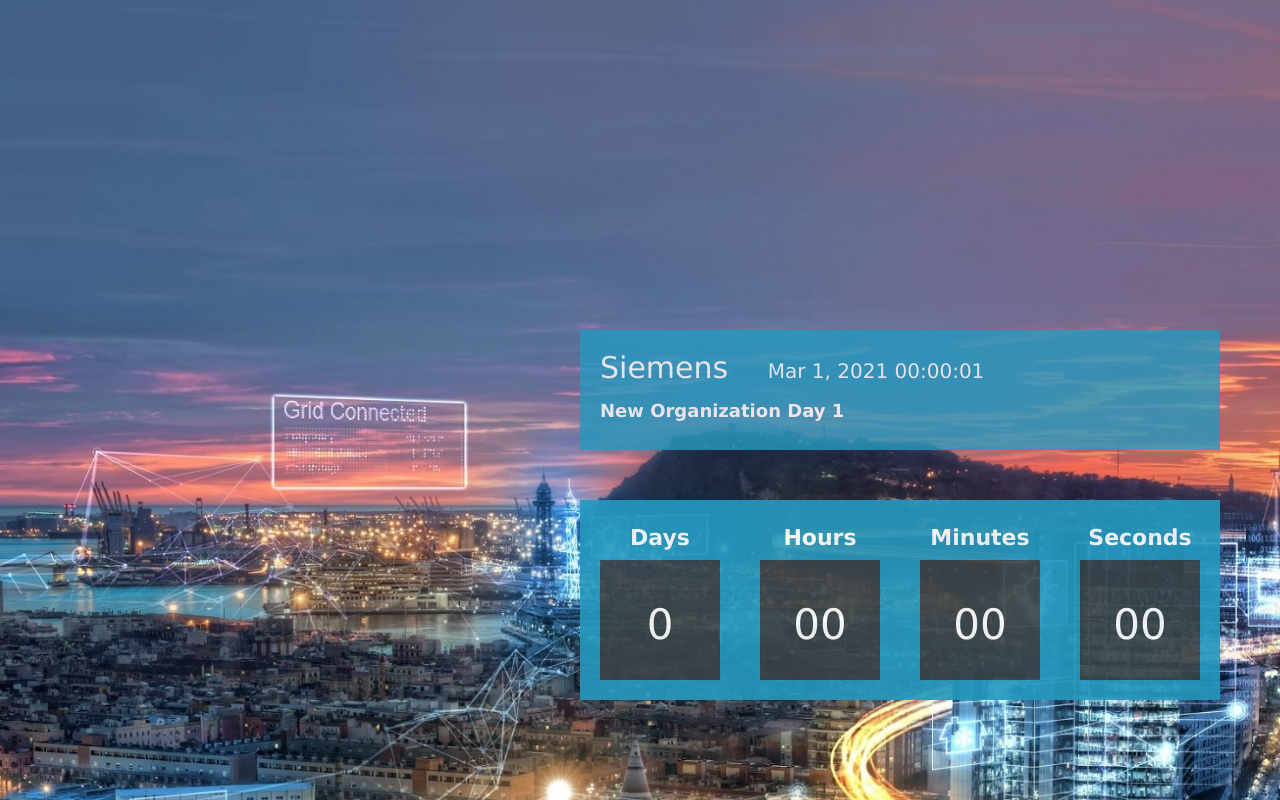
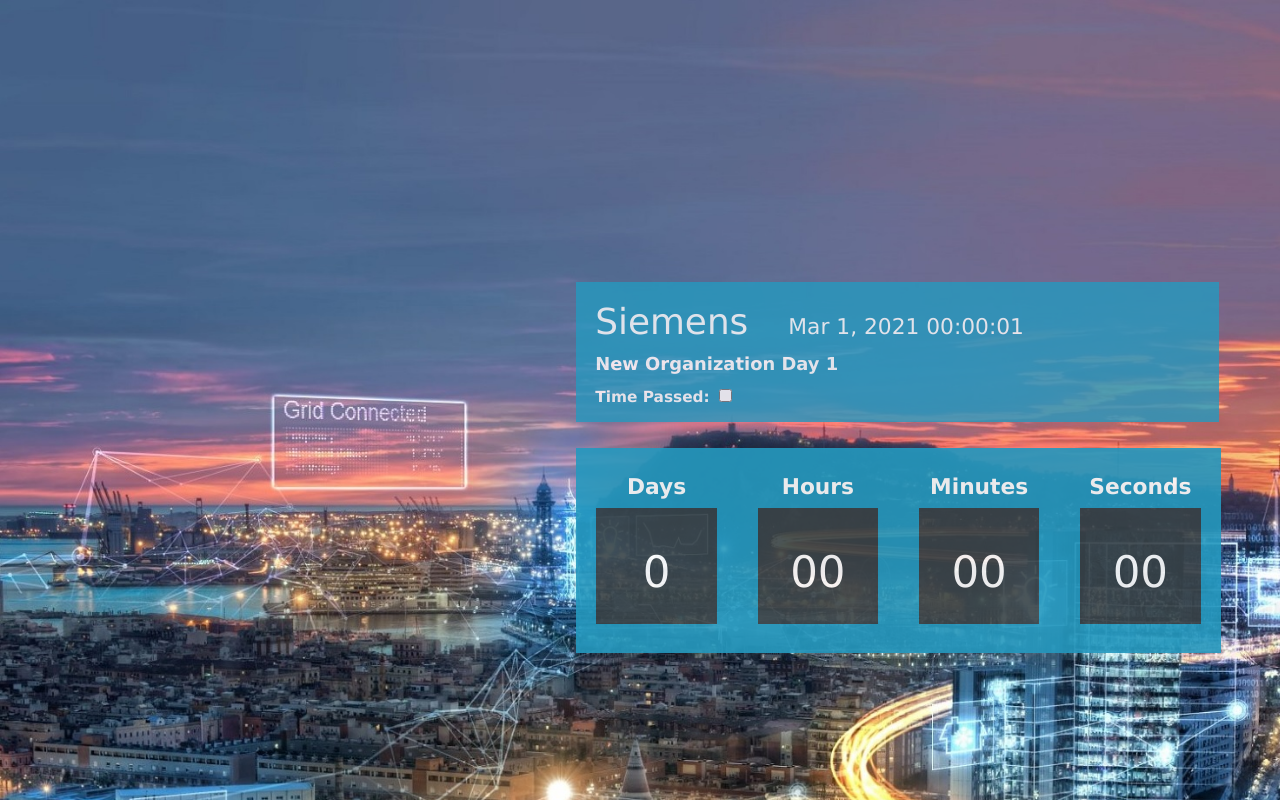
Before and after one commit to Hafsahabib76/CountDown-Web, a plain HTML site: page index.html in a window 1280 px wide. Drawn offline with Linux system fonts and the light colour scheme.

Commit message:
Final Commit

```diff
--- a/css/style.css
+++ b/css/style.css
@@ -5,31 +5,28 @@
     background-repeat: no-repeat;
     background-size: 130%;
     font-family:  'Lucida Sans', 'Lucida Sans Regular', 'Lucida Grande', 'Lucida Sans Unicode', Geneva, Verdana, sans-serif;
-    font-weight: 100;
 }
 
 /*Styling CountDown Div Box*/
  #CountDownDiv{
-    width: 600px;
-    height: 200px;
+    width: 45vw;
+    height: 16vw;
     background-color: #2599BF;
     color: #ffffff;
     display: inline-flex;
-    font-weight: 100;
     text-align: center;
-    font-size: 30px;
     position:absolute;
-    bottom:0;
+    top:0;
     right:0;
     opacity: 0.9;
     align-content: center;
-    margin-bottom: 100px;
-    margin-right: 100px;
+    margin-top: 35vw;
+    margin-right: 10vw;
     box-sizing: border-box;
 }
 /*Styling the inner content of CountDown Div*/
 #CountDownDiv > div{
-    padding: 20px;
+    padding: 1.6vw;
     background: #2599BF;
     display: inline-block;
     margin: 0 auto;
@@ -38,42 +35,42 @@
 
 /*Styling the span (timer) of CountDown Div*/
 #CountDownDiv div > span{
-    width: 120px;
-    height: 80px;
+    width: 9.4vw;
+    height: 6vw;
     background: #394348;
     display: inline-block;
     margin: 0 auto;
-    font-size: 42px;
+    font-size: 3.4vw;
     font-weight: 500;
-    padding-top: 40px;
+    padding-top: 3.1vw;
 }
 
 /*Styling the labels of the Timer*/
 .mediumText{
-    padding-top: 5px;
-    font-size: 22px;
+    padding-top: 0.4vw;
+    font-size: 1.7vw;
     font-weight: bold;
-    margin-bottom: 10px;
+    margin-bottom: 0.7vw;
 }
 
 /*Styling the Event Detail Box */
  .EventDiv{
-    width: 640px;
-    height: 120px;
+    width: 50.2vw;
+    height: 11vw;
     background-color: #2599BF;
     margin: 0;
     color: #ffffff;
     font-weight: 100;
     text-align: left;
-    font-size: 30px;
+    font-size: 2.3vw;
     position:absolute;
-    bottom:0;
-    margin-bottom: 350px;
-    margin-right: 60px;
+    top:0;
+    margin-top: 22vw;
+    margin-right: 4.8vw;
     opacity: 0.8;
     right: 0;
     box-sizing: border-box;
-    padding:20px 20px 30px 20px;
+    padding:1.5vw 1.5vw 2.4vw 1.5vw;
  }
 
  /*Styling the inner content of EventDiv */
@@ -81,19 +78,25 @@
     background: #2599BF;
 }
 .eventTitle{
-    font-size: 30px;
+    font-size: 2.8vw;
     display: inline;
 }
 
 .eventDate{
-    font-size: 20px;
-    padding-left: 30px;
+    font-size: 1.7vw;
+    padding-left: 2.4vw;
     display: inline;
 }
 
 .eventSubtitle{
-    font-size: 18px;
+    font-size: 1.4vw;
     font-weight: bold;
     display: block;
-    padding-top: 15px;
+    padding-top: 0.9vw;
 }
+.eventTimePassed{
+    font-size: 1.2vw;
+    font-weight: bold;
+    display:none;
+    padding-top: 0.9vw;
+}
--- a/index.html
+++ b/index.html
@@ -12,6 +12,10 @@
 		  	<div class="eventTitle" id="eventTitle"></div>
 			<div class="eventDate" id="eventDate"></div>
 			<div class="eventSubtitle" id="eventSubtitle"></div>
+			<div class="eventTimePassed" id="eventTimePassed">
+				<label for="checkTimePassed" id="TimePassedLabel"></label>
+				<input type="checkbox" id="checkTimePassed">
+			</div>
 	  	</div>
 	</div>
 
--- a/js/main.js
+++ b/js/main.js
@@ -1,16 +1,15 @@
 var eventDate = "Mar 1, 2021 00:00:01";
 var eventTitle = "Siemens";
 var eventSubtitle = "New Organization Day 1";
+var TimePassedLabel = "Time Passed: "
 var showDate = true;
 
 document.getElementById("eventTitle").innerHTML = eventTitle;
 
 if (showDate == true){
     document.getElementById("eventDate").innerHTML = eventDate;
-    document.getElementById("eventSubtitle").innerHTML = eventSubtitle;
-} else {
-    document.getElementById("eventSubtitle").innerHTML = eventSubtitle;
 }
+document.getElementById("eventSubtitle").innerHTML = eventSubtitle;
 
 var eventDateTime = new Date(eventDate).getTime();
 
@@ -31,17 +30,45 @@
         var seconds = Math.floor((RemainingDateTime % (1000 * 60)) / 1000);
 
         //Displaying the Result
-        document.getElementById("day").innerHTML =days ;
-        document.getElementById("hour").innerHTML =hours;
-        document.getElementById("minute").innerHTML = minutes;
-        document.getElementById("second").innerHTML =seconds;
+        document.getElementById("day").innerHTML = days ;
+        document.getElementById("hour").innerHTML = ('0' + hours).slice(-2);
+        document.getElementById("minute").innerHTML = ('0' + minutes).slice(-2);
+        document.getElementById("second").innerHTML = ('0' + seconds).slice(-2);
 
         //If CountDown is Over. Set the null values.
         if (RemainingDateTime < 0) {
-                clearInterval(x);
-                document.getElementById("day").innerHTML ='0';
-                document.getElementById("hour").innerHTML ='00';
-                document.getElementById("minute").innerHTML ='00' ;
-                document.getElementById("second").innerHTML = '00'; }
+
+            //display Time Passed div when countdown is over
+            var d = document.getElementById("eventTimePassed");
+            document.getElementById("TimePassedLabel").innerHTML = TimePassedLabel;
+            d.style.display = "block";
+
+            //setting the values to Zero (0)
+            document.getElementById("day").innerHTML ='0';
+            document.getElementById("hour").innerHTML ='00';
+            document.getElementById("minute").innerHTML ='00' ;
+            document.getElementById("second").innerHTML = '00';
+
+            //function to show the time passed values in counter
+            var checkBox = document.getElementById("checkTimePassed");
+            if (checkBox.checked == true){
+
+                    //calculating passed time
+                    var PassedDateTime = CurrentDateTime - eventDateTime;
+
+                    //Calculation for Days, Hours, Minutes, Seconds
+                    var days = Math.floor(PassedDateTime / (1000 * 60 * 60 * 24));
+                    var hours = Math.floor((PassedDateTime %(1000 * 60 * 60 * 24))/(1000 * 60 * 60));
+                    var minutes = Math.floor((PassedDateTime % (1000 * 60 * 60)) / (1000 * 60));
+                    var seconds = Math.floor((PassedDateTime % (1000 * 60)) / 1000);
+
+                    //Displaying the Result
+                    document.getElementById("day").innerHTML = days ;
+                    document.getElementById("hour").innerHTML = ('0' + hours).slice(-2);
+                    document.getElementById("minute").innerHTML = ('0' + minutes).slice(-2);
+                    document.getElementById("second").innerHTML = ('0' + seconds).slice(-2);
+            }
+        }
+
     }, 1000
 );
```
